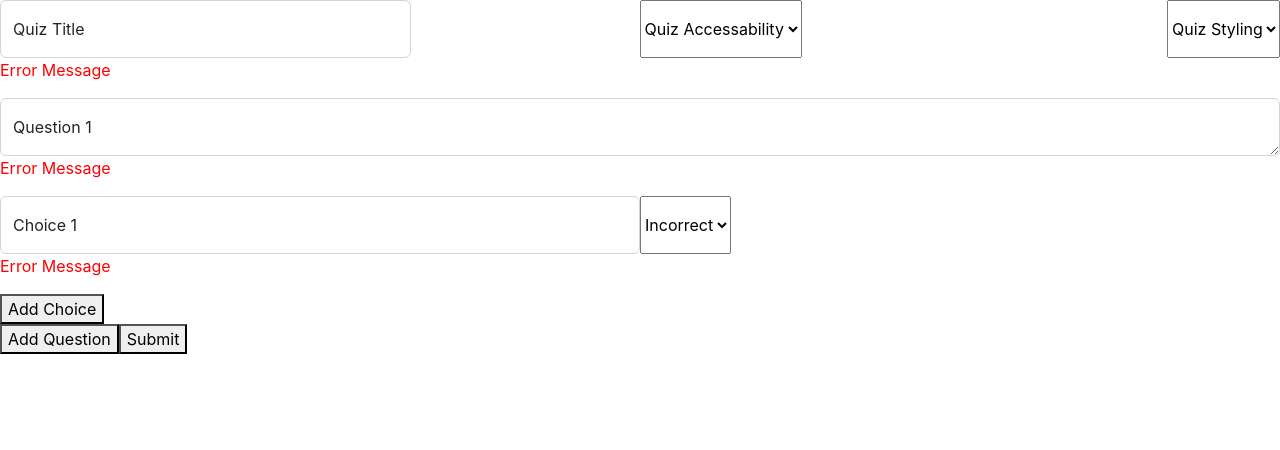
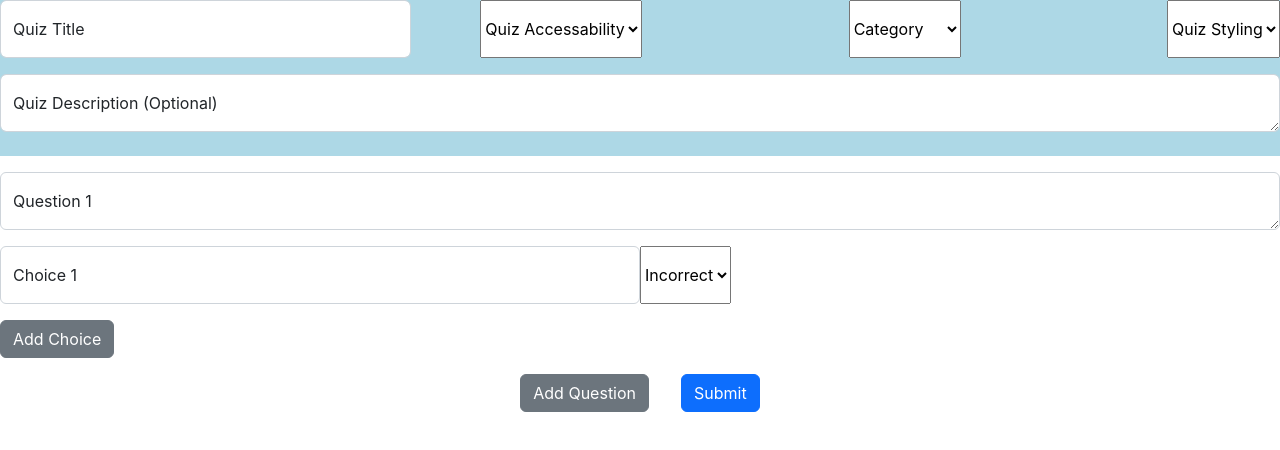
Before and after one commit to Awele1111/JADA-Quiz-App, a React (Create React App) app in the folder client/: page /createQuiz in a window 1280 px wide. Shown: the top 450 px of the page. Built offline with nearby package versions, Linux system fonts and the light colour scheme.

Commit message:
added form validation with error messages to create quiz form

```diff
--- a/client/src/pages/CreateQuiz.js
+++ b/client/src/pages/CreateQuiz.js
@@ -1,7 +1,7 @@
 import React, { useState } from 'react'
 
 const CreateQuiz = () => {
-	const [quizValues, setQuizValues] = useState({title: '', public: true, style: 'defualt'});
+	const [quizValues, setQuizValues] = useState({title: '', public: true, style: 'defualt', category: 'General', description: ''});
 	const [questionValues, setQuestionValues] = useState([{ question: "", choices: [{choice: '', correct: false}]}])
 
 	let handleInfoChange = (event) => {
@@ -19,6 +19,12 @@ const CreateQuiz = () => {
 				break
 			case 'quizStyling':
 				newQuizValues.style = event.target.value;
+				break
+			case 'quizCategory':
+				newQuizValues.category = event.target.value;
+				break
+			case 'quizDescription':
+				newQuizValues.description = event.target.value;
 				break
 		}
 		setQuizValues(newQuizValues)
@@ -68,13 +74,51 @@ const CreateQuiz = () => {
 
 	let handleSubmit = (event) => {
 		event.preventDefault();
-		//include some sort of form validation that checks to ensure each question has one correct answer
+		let allErrors = document.querySelectorAll('.errorMessage');
+		for(let error of allErrors){
+			error.innerHTML = '';
+		}
+		let valid = true;
+		if(!quizValues.title){
+			valid = false;
+			document.getElementById('quizTitleError').innerHTML = "All Quizzes Requires a Title";
+		}
+		let questionIndex = 0;
+		for(let questionObj of questionValues){
+			if(!questionObj.question){
+				document.getElementById(`question${questionIndex}error`).innerHTML = `Question ${questionIndex + 1} cannot be left blank`;
+				valid = false;
+			}
+			let choiceIndex = 0;
+			let correctCount = 0;
+			for(let choiceObj of questionObj.choices){
+				if(!choiceObj.choice){
+					document.getElementById(`choice${questionIndex}-${choiceIndex}error`).innerHTML = `Choice ${choiceIndex + 1} cannot be left blank`;
+					valid = false;
+				}
+				if(choiceObj.correct){
+					correctCount++;
+				}
+				choiceIndex++;
+			}
+			if(correctCount !== 1){
+				document.getElementById(`question${questionIndex}error`).innerHTML = "Question requires exactly 1 correct choice";
+				valid = false;
+			}
+			questionIndex++;
+		}
+		if(valid){
 			quizValues.questions = questionValues;
+			alert("Success")
 			console.log(quizValues);
+		} else {
+			document.getElementById("overallFormError").innerHTML = "Your quiz has errors, double check all required values are present";
+		}
 	}
 
 	return (
 		<form className='form row-cols-lg-auto g-3 align-items-center mx-auto' onSubmit={handleSubmit}>
+			<div style={{background: "lightblue"}}>
 				<div className='d-flex justify-content-between w-100'>
 					<div className='form-floating quizInfo'>
 						<input id='quizTitle'
@@ -86,17 +130,37 @@ const CreateQuiz = () => {
 						style={{width: "150%"}}/>
 						<label htmlFor="quizTitle">Quiz Title</label>
 					</div>
-				<select name="quizSecurity" placeholder='Title' onChange={event => handleInfoChange(event)}>
+					<select name="quizSecurity" onChange={event => handleInfoChange(event)}>
 						<option value="public">Quiz Accessability</option>
 						<option value="public">Public</option>
 						<option value="private">Private</option>
+					</select>
+					<select name="quizCategory" onChange={event => handleInfoChange(event)}>
+						<option value="General">Category</option>
+						<option value="General">General</option>
+						<option value="School">School</option>
+						<option value="Sports">Sports</option>
+						<option value="Games">Games</option>
+						<option value="Pop Culture">Pop Culture</option>
+						<option value="Music">Music</option>
+						<option value="Other">Other</option>
 					</select>
 					<select name="quizStyling" onChange={event => handleInfoChange(event)}>
 						<option value="default">Quiz Styling</option>
 						<option value="default">Default</option>
 					</select>
 				</div>
-			<p id="quizTitleError" className='errorMessage' style={{color: 'red'}}>Error Message</p>
+				<p id="quizTitleError" className='errorMessage' style={{color: 'red'}}></p>
+				<div className='form-floating d-flex pb-4 mb-3'>
+					<textarea id="quizDescription"
+							type="text"
+							name="question"
+							className="form-control"
+							placeholder='Description String'
+							onChange={event => handleInfoChange(event)} />
+					<label htmlFor="quizDescription">{`Quiz Description (Optional)`}</label>
+				</div>
+			</div>
 			{questionValues.map((questionElement, questionIndex) => (
 				<div className="questionInfo" key={questionIndex}>
 					<div className='form-floating d-flex'>
@@ -114,11 +178,11 @@ const CreateQuiz = () => {
 							: null
 						}
 					</div>
-					<p id={`question${questionIndex}error`} className='errorMessage' style={{color: 'red'}}>Error Message</p>
+					<p id={`question${questionIndex}error`} className='errorMessage' style={{color: 'red'}}></p>
 					{questionElement.choices.map((choiceElement, choiceIndex) => (
-						<div key={questionIndex + choiceIndex / 10} className=''>
+						<div key={`${questionIndex}.${choiceIndex}`} className=''>
 							<div className="form-floating choiceInfo d-flex">
-								<input  id={`choice${questionIndex + choiceIndex / 10}`}
+								<input  id={`choice${questionIndex + choiceIndex / 100}`}
 										type="text"
 										name="choice"
 										className="form-control w-50"
@@ -136,17 +200,20 @@ const CreateQuiz = () => {
 									: null
 								}
 							</div>
-							<p id={`question${questionIndex + choiceIndex / 10}error`} className='errorMessage' style={{color: 'red'}}>Error Message</p>
+							<p id={`choice${questionIndex}-${choiceIndex}error`} className='errorMessage' style={{color: 'red'}}></p>
 						</div>
 					))}
 					<div className="button-section">
-						<button className="button add" type="button" onClick={() => addChoice(questionIndex)}>Add Choice</button>
+						<button className="btn btn-secondary" type="button" onClick={() => addChoice(questionIndex)}>Add Choice</button>
 					</div>
 				</div>
 			))}
-			<div className="button-section">
-				<button className="button add" type="button" onClick={() => addQuestion()}>Add Question</button>
-				<button className="button submit" type="submit">Submit</button>
+			<div className="button-section d-flex justify-content-center">
+				<button className="btn btn-secondary m-3" type="button" onClick={() => addQuestion()}>Add Question</button>
+				<button className="btn btn-primary m-3" type="submit">Submit</button>
+			</div>
+			<div className="button-section d-flex justify-content-center">
+				<p id="overallFormError" className='errorMessage' style={{color: 'red'}}></p>
 			</div>
 		</form>
 )};
```
Lines whose indentation alone changed are shown as unchanged.
